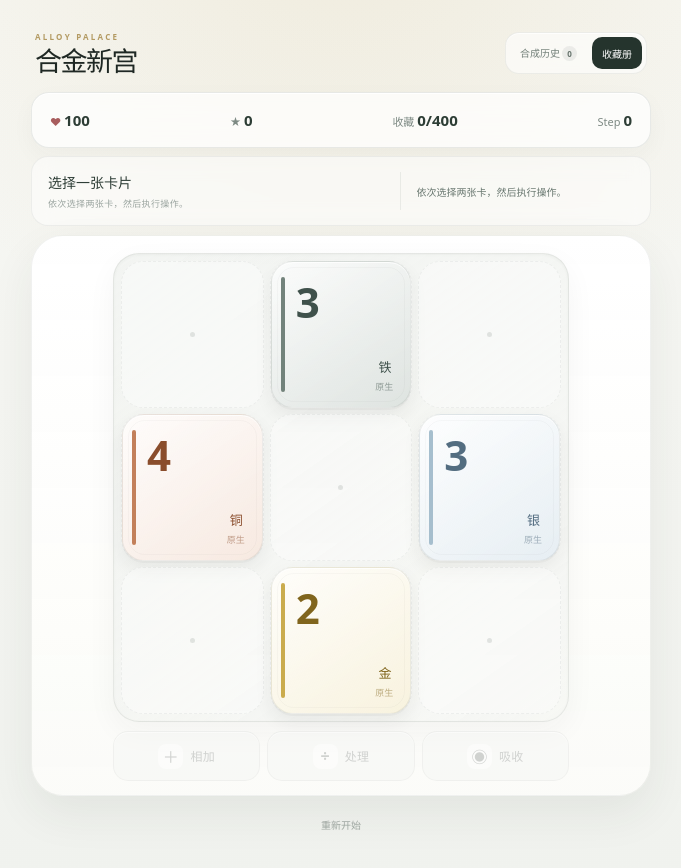
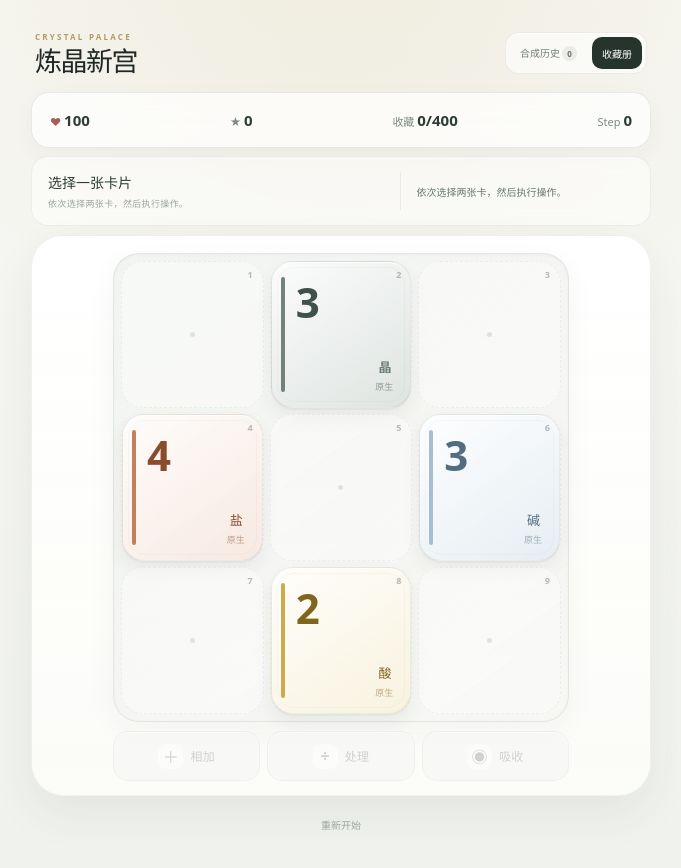
Before and after one commit to yujizcat2/prime-game-gold, a React (Vite) app: page / in a window 1280 px wide. Both pictures are taken after a click on the button "开始游戏". Shown: the top 868 px of the page, without its empty margins (299-980 px from the left). Built offline with nearby package versions, Linux system fonts and the light colour scheme.

Commit message:
feat: update crystal materials and position ordering

```diff
--- a/index.html
+++ b/index.html
@@ -3,7 +3,7 @@
   <head>
     <meta charset="UTF-8" />
     <meta name="viewport" content="width=device-width, initial-scale=1.0" />
-    <title>合金新宫</title>
+    <title>炼晶新宫</title>
   </head>
   <body>
     <div id="root"></div>
--- a/src/App.jsx
+++ b/src/App.jsx
@@ -5,7 +5,7 @@ import CollectionPanel from './components/CollectionPanel.jsx';
 import CombineHistoryPanel from './components/CombineHistoryPanel.jsx';
 import Hud from './components/Hud.jsx';
 import TestLab from './components/TestLab.jsx';
-import { ADDITION_ATTRIBUTE } from './game/constants.js';
+import { ATTRIBUTE_NAMES, getMaterialResult } from './game/constants.js';
 import { createInitialState } from './game/state.js';
 import {
   absorb,
@@ -24,12 +24,7 @@ const replaceTwo = (board, i, first, j, second) =>
     index === i ? first : index === j ? second : card
   );
 
-const ADD_LABEL = {
-  A: { A: '金', B: '铜', C: '铁', D: '银' },
-  B: { A: '铁', B: '银', C: '金', D: '铜' },
-  C: { A: '银', B: '铁', C: '铜', D: '金' },
-  D: { A: '铜', B: '金', C: '银', D: '铁' },
-};
+const CELL_NUMBERS = ['①', '②', '③', '④', '⑤', '⑥', '⑦', '⑧', '⑨'];
 
 export default function App() {
   const [game, setGame] = useState(() => createInitialState());
@@ -45,6 +40,17 @@ export default function App() {
   const selectedCards = game.selected
     .map((index) => game.board[index])
     .filter(Boolean);
+
+  const orderedSelectedIndexes = useMemo(
+    () => [...game.selected].sort((a, b) => a - b),
+    [game.selected]
+  );
+  const orderedSelectedCards = useMemo(
+    () => orderedSelectedIndexes
+      .map((index) => game.board[index])
+      .filter(Boolean),
+    [game.board, orderedSelectedIndexes]
+  );
 
   const later = (callback, delay) => {
     timers.current.push(
@@ -140,10 +146,8 @@ export default function App() {
       return null;
     }
 
-    const [
-      first,
-      second,
-    ] = selectedCards;
+    const [first, second] = orderedSelectedCards;
+    const [firstIndex, secondIndex] = orderedSelectedIndexes;
 
     const output = {};
 
@@ -161,16 +165,13 @@ export default function App() {
         first.value +
         second.value;
 
-      output.add =
-        value > 101
-          ? `相加 → 熔体 ${value}`
-          : `相加 → ${
-              ADD_LABEL[
-                first.attribute
-              ][
-                second.attribute
-              ]
-            } ${value}`;
+      const positionLabel =
+        `${CELL_NUMBERS[firstIndex]} ${ATTRIBUTE_NAMES[first.attribute]}` +
+        ` + ${CELL_NUMBERS[secondIndex]} ${ATTRIBUTE_NAMES[second.attribute]}`;
+
+      output.add = value > 101
+        ? `${positionLabel} → 琉璃 ${value}`
+        : `${positionLabel} → ${ATTRIBUTE_NAMES[getMaterialResult(first.attribute, second.attribute)]} ${value}`;
     }
 
     const divisor =
@@ -187,10 +188,10 @@ export default function App() {
     ) {
       output.process =
         `处理 → ` +
-        `${first.attribute}` +
+        `${ATTRIBUTE_NAMES[first.attribute]}` +
         `${first.value / divisor}` +
         ` / ` +
-        `${second.attribute}` +
+        `${ATTRIBUTE_NAMES[second.attribute]}` +
         `${second.value / divisor}`;
     }
 
@@ -205,13 +206,13 @@ export default function App() {
           second.value >
         201
           ? `吸收 → ${
-              second.attribute
+              ATTRIBUTE_NAMES[second.attribute]
             }${
               first.value +
               second.value -
               200
             }`
-          : `吸收 → 熔体 ${
+          : `吸收 → 琉璃 ${
               first.value +
               second.value
             }`;
@@ -221,7 +222,8 @@ export default function App() {
   }, [
     game.board,
     game.usedPairs,
-    selectedCards,
+    orderedSelectedCards,
+    orderedSelectedIndexes,
   ]);
 
   const boardPreview = useMemo(() => {
@@ -232,10 +234,7 @@ export default function App() {
       return null;
     }
 
-    const [
-      first,
-      second,
-    ] = selectedCards;
+    const [first, second] = orderedSelectedCards;
 
     const value =
       first.value +
@@ -263,11 +262,10 @@ export default function App() {
               kind: 'normal',
 
               attribute:
-                ADDITION_ATTRIBUTE[
-                  first.attribute
-                ][
+                getMaterialResult(
+                  first.attribute,
                   second.attribute
-                ],
+                ),
 
               value,
 
@@ -280,7 +278,7 @@ export default function App() {
   }, [
     game.board,
     preview,
-    selectedCards,
+    orderedSelectedCards,
   ]);
 
   function select(index) {
@@ -336,8 +334,8 @@ export default function App() {
 
     const historyRecord =
       createCombineHistoryRecord(
-        selectedCards[0],
-        selectedCards[1],
+        orderedSelectedCards[0],
+        orderedSelectedCards[1],
         outcome.result,
         game.steps + 1
       );
@@ -374,7 +372,7 @@ export default function App() {
 
         message:
           `生成 ` +
-          `${outcome.result.attribute}` +
+          `${ATTRIBUTE_NAMES[outcome.result.attribute]}` +
           `${outcome.result.value}`,
       }));
 
@@ -514,7 +512,7 @@ export default function App() {
                   result.collections
                     .map(
                       (card) =>
-                        `${card.attribute}${card.value}`
+                        `${ATTRIBUTE_NAMES[card.attribute]}${card.value}`
                     )
                     .join('、')
                 }`
@@ -593,9 +591,9 @@ export default function App() {
 
         message:
           result.kind === 'x'
-            ? `熔体变为 X${result.value}`
-            : `熔体循环为 ${
-                result.attribute
+            ? `琉璃变为 琉璃${result.value}`
+            : `琉璃循环为 ${
+                ATTRIBUTE_NAMES[result.attribute]
               }${result.value}`,
       }));
 
@@ -632,8 +630,8 @@ export default function App() {
         <div className="start-page-accent" aria-hidden="true" />
 
         <main className="start-panel">
-          <p className="start-subtitle">ALLOY PALACE</p>
-          <h1>合金新宫</h1>
+          <p className="start-subtitle">CRYSTAL PALACE</p>
+          <h1>炼晶新宫</h1>
           <button className="start-button" onClick={startGame}>
             开始游戏
           </button>
@@ -658,11 +656,11 @@ export default function App() {
         <header className="game-header">
           <div>
             <div className="game-header-kicker">
-              ALLOY PALACE
+              CRYSTAL PALACE
             </div>
 
             <h1>
-              合金新宫
+              炼晶新宫
             </h1>
           </div>
 
--- a/src/components/ActionPanel.jsx
+++ b/src/components/ActionPanel.jsx
@@ -1,5 +1,5 @@
 import { ATTRIBUTE_NAMES } from '../game/constants.js';
 const label = (card) => `${ATTRIBUTE_NAMES[card.attribute]} ${card.value}`;
 export default function ActionPanel({ selectedCards, preview, message }) {
-  return <div className="action-hint"><div className="action-hint-selection">{selectedCards.length === 0 && <strong>选择一张卡片</strong>}{selectedCards.length === 1 && <strong>{label(selectedCards[0])}</strong>}{selectedCards.length === 2 && <strong>{label(selectedCards[0])} <i>＋</i> {label(selectedCards[1])}</strong>}<small>{selectedCards.length ? '按顺序选择 · 主卡固定' : message}</small></div><div className="action-hint-options">{preview ? Object.values(preview).map((text) => <span key={text}>{text}</span>) : <span>{message}</span>}</div></div>;
+  return <div className="action-hint"><div className="action-hint-selection">{selectedCards.length === 0 && <strong>选择一张卡片</strong>}{selectedCards.length === 1 && <strong>{label(selectedCards[0])}</strong>}{selectedCards.length === 2 && <strong>{label(selectedCards[0])} <i>＋</i> {label(selectedCards[1])}</strong>}<small>{selectedCards.length ? '材料顺序由格子序号决定' : message}</small></div><div className="action-hint-options">{preview ? Object.values(preview).map((text) => <span key={text}>{text}</span>) : <span>{message}</span>}</div></div>;
 }
--- a/src/components/Board.jsx
+++ b/src/components/Board.jsx
@@ -28,6 +28,10 @@ export default function Board({
             }`}
             key={index}
           >
+            <span className="board-cell-index" aria-hidden="true">
+              {index + 1}
+            </span>
+
             {card ? (
               <Card
                 card={card}
--- a/src/game-ui-refresh.css
+++ b/src/game-ui-refresh.css
@@ -106,6 +106,22 @@ body {
 
 .start-test-lab:hover {
   color: #526159;
+}
+
+.board-cell-index {
+  position: absolute;
+  top: 8px;
+  right: 10px;
+  z-index: 30;
+  color: rgba(52, 67, 59, .34);
+  font-size: 9px;
+  font-weight: 800;
+  line-height: 1;
+  pointer-events: none;
+}
+
+.candidate-markers {
+  top: 24px;
 }
 
 .game-page {
@@ -445,6 +461,16 @@ body {
     margin-bottom: 56px;
   }
 
+  .board-cell-index {
+    top: 7px;
+    right: 8px;
+    font-size: 8px;
+  }
+
+  .candidate-markers {
+    top: 21px;
+  }
+
   body {
     background:
       radial-gradient(circle at 50% -8%, rgba(204,180,116,.16), transparent 20rem),
--- a/src/game/constants.js
+++ b/src/game/constants.js
@@ -1,7 +1,7 @@
 export const ATTRIBUTES = ['A', 'B', 'C', 'D'];
 
 export const ATTRIBUTE_NAMES = {
-  A: '金', B: '银', C: '铜', D: '铁', X: '熔体',
+  A: '酸', B: '碱', C: '盐', D: '晶', X: '琉璃',
 };
 
 // Rows are the first selection; columns are the second selection.
@@ -12,6 +12,9 @@ export const ADDITION_ATTRIBUTE = {
   D: { A: 'C', B: 'A', C: 'B', D: 'D' },
 };
 
+export const getMaterialResult = (firstMaterial, secondMaterial) =>
+  ADDITION_ATTRIBUTE[firstMaterial][secondMaterial];
+
 export const BOARD_SIZE = 9;
 export const MAX_NORMAL_VALUE = 101;
 export const X_WRAP_THRESHOLD = 201;
--- a/src/game/rules.js
+++ b/src/game/rules.js
@@ -1,5 +1,5 @@
 import {
-  ADDITION_ATTRIBUTE,
+  getMaterialResult,
   MAX_NORMAL_VALUE,
   X_WRAP_AMOUNT,
   X_WRAP_THRESHOLD,
@@ -114,7 +114,7 @@ export function addNormalCards(
     );
 
   /*
-   * 超过101生成熔体。
+   * 超过101生成琉璃。
    */
   if (
     value >
@@ -133,11 +133,10 @@ export function addNormalCards(
   return createNormalCard(
     value,
 
-    ADDITION_ATTRIBUTE[
-      first.attribute
-    ][
+    getMaterialResult(
+      first.attribute,
       second.attribute
-    ],
+    ),
 
     parents,
     parentSnapshot
@@ -161,11 +160,14 @@ export function addNormalToBoard(
   secondIndex,
   usedPairs
 ) {
+  const [orderedFirstIndex, orderedSecondIndex] =
+    [firstIndex, secondIndex].sort((a, b) => a - b);
+
   const first =
-    board[firstIndex];
+    board[orderedFirstIndex];
 
   const second =
-    board[secondIndex];
+    board[orderedSecondIndex];
 
   const targetIndex =
     board.findIndex(
--- a/src/game/testSimulation.js
+++ b/src/game/testSimulation.js
@@ -38,7 +38,7 @@ function cardLabel(card) {
   }
 
   if (card.kind === 'x') {
-    return `熔体${card.value}`;
+    return `琉璃${card.value}`;
   }
 
   return (
```
Also changed, not shown: 2 other files (tests, documents, lock files or other folders).
